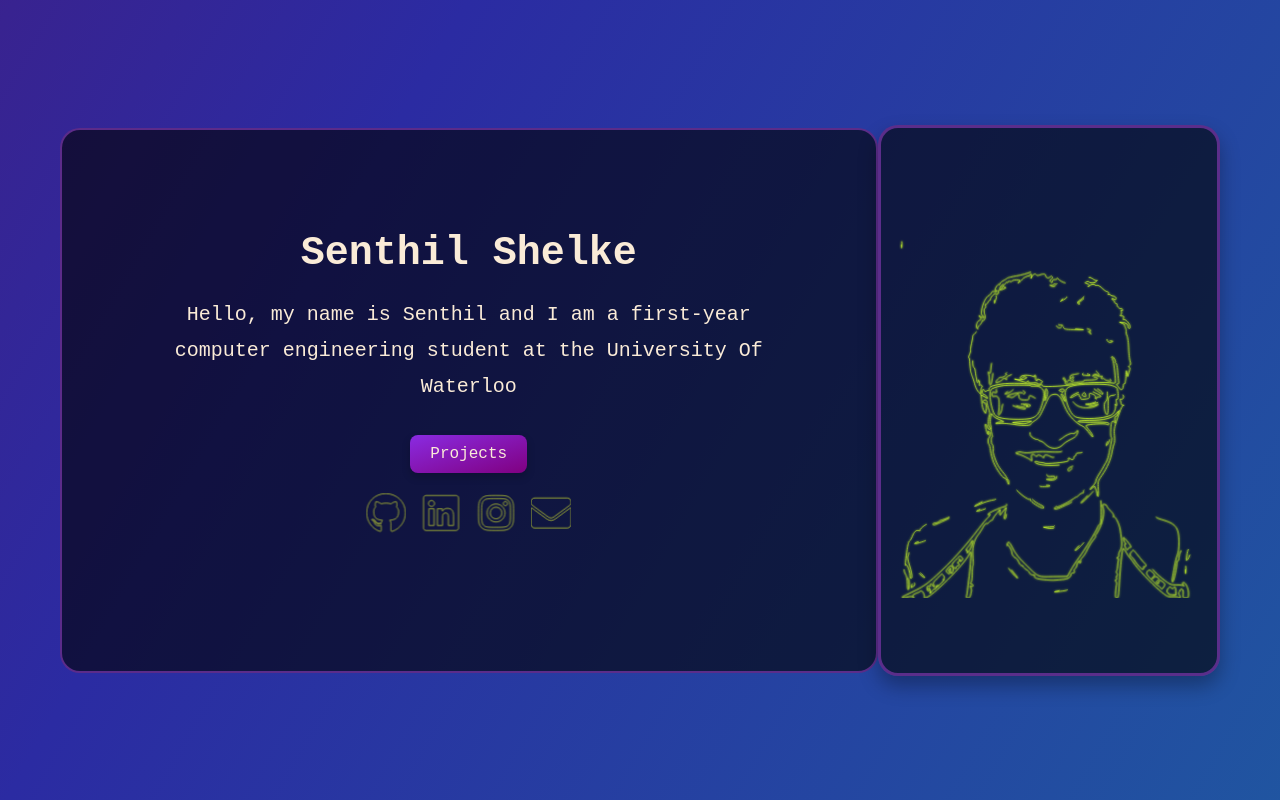
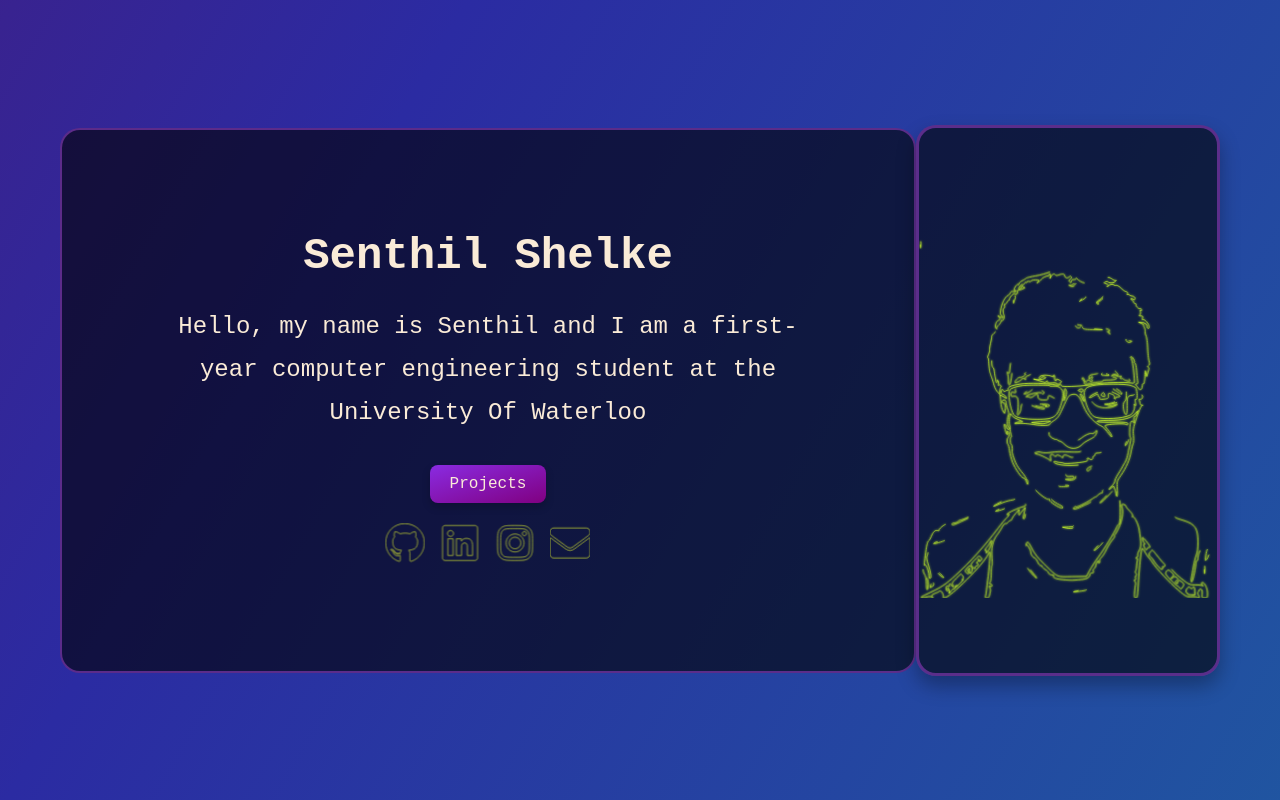
Before and after one commit to SenthilShelke/senthil-website, a React (Vite) app: page / in a window 1280 px wide. Built offline with nearby package versions, Linux system fonts and the light colour scheme.

Commit message:
updated font size

```diff
--- a/src/index.css
+++ b/src/index.css
@@ -77,7 +77,7 @@ body {
 }
 
 .name {
-  font-size: 2.5rem;
+  font-size: 2.75rem;
   font-weight: bold;
   font-family: monospace;
   color: antiquewhite;
@@ -88,7 +88,7 @@ body {
 
 .paragraph {
   color: antiquewhite;
-  font-size: 1.25rem;
+  font-size: 1.5rem;
   font-family: monospace;
   line-height: 1.8;
   text-align: center;
```
